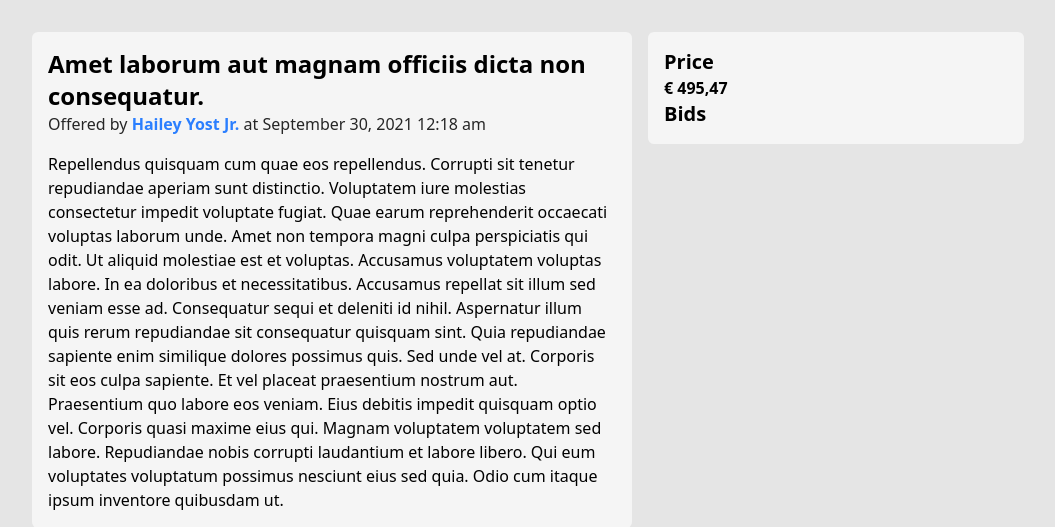
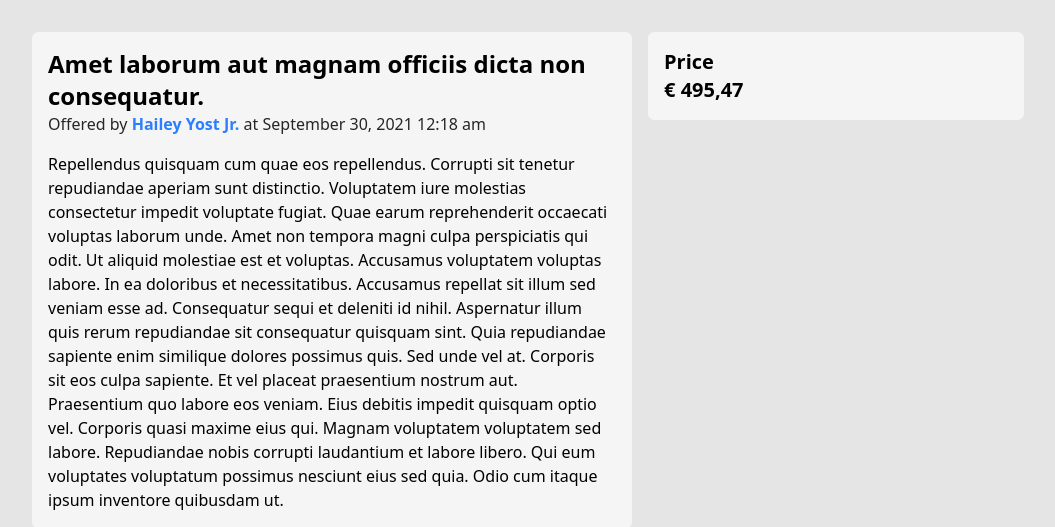
Before and after one commit to miaapancake/laravel-marktplaats, a Laravel app: page /ads/1 in a window 1280 px wide. Shown: the part 128-655 px from the top of the page, without its empty margins (112-1167 px from the left). Run offline with Laravel 12, Linux system fonts and the light colour scheme; data comes from the database, SQL or seed files in the repository; style sheets or scripts are compiled from the project's sources.

Commit message:
Prioritize price on advertisment page

```diff
--- a/resources/views/posts/show.blade.php
+++ b/resources/views/posts/show.blade.php
@@ -20,9 +20,8 @@
             <p class="mt-4 whitespace-pre-line">{{$post->description}}</p>
         </main>
         <div class="card">
-            <h1 class="text-xl font-bold">Price</h1>
-            <h2 class="font-semibold">{{$post->displayPrice()}}</h2>
-            <h1 class="text-xl font-bold">Bids</h1>
+            <h1 class="text-xl font-semibold">Price</h1>
+            <h2 class="text-xl font-bold">{{$post->displayPrice()}}</h2>
         </div>
     </div>
 @endsection
```
